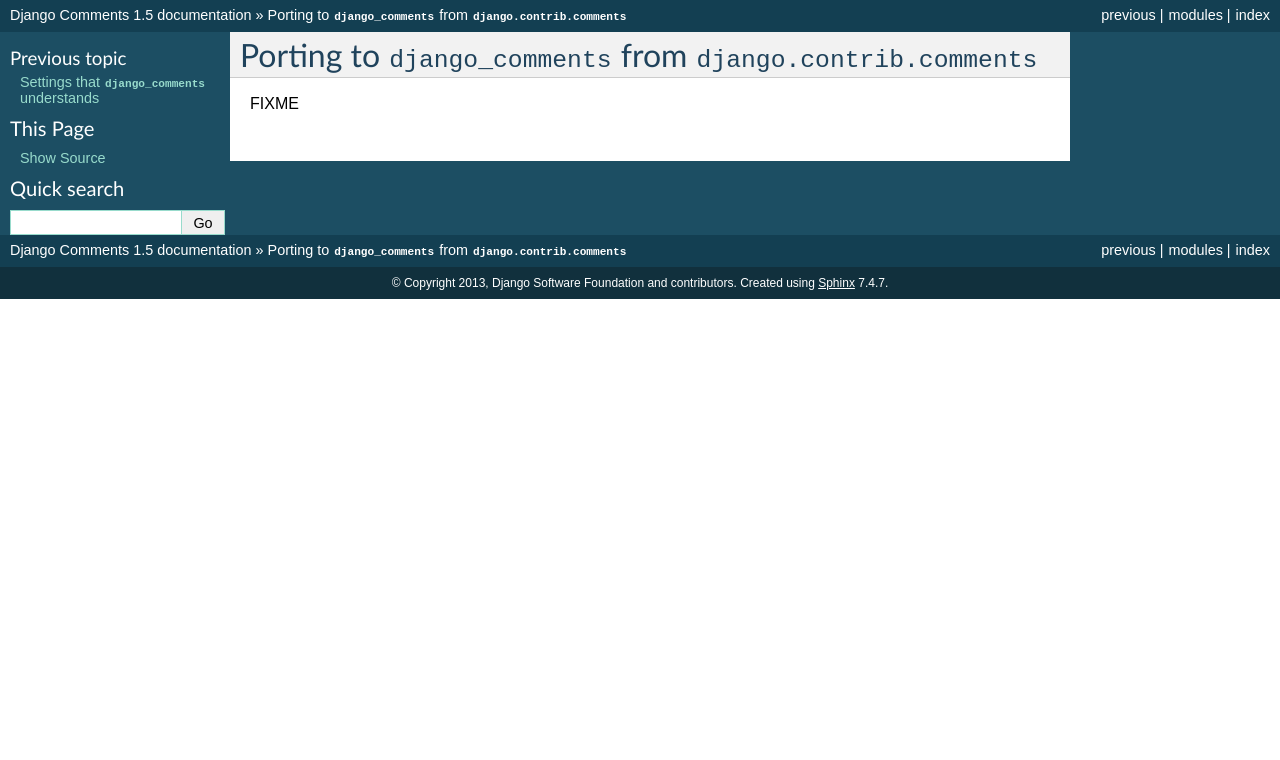
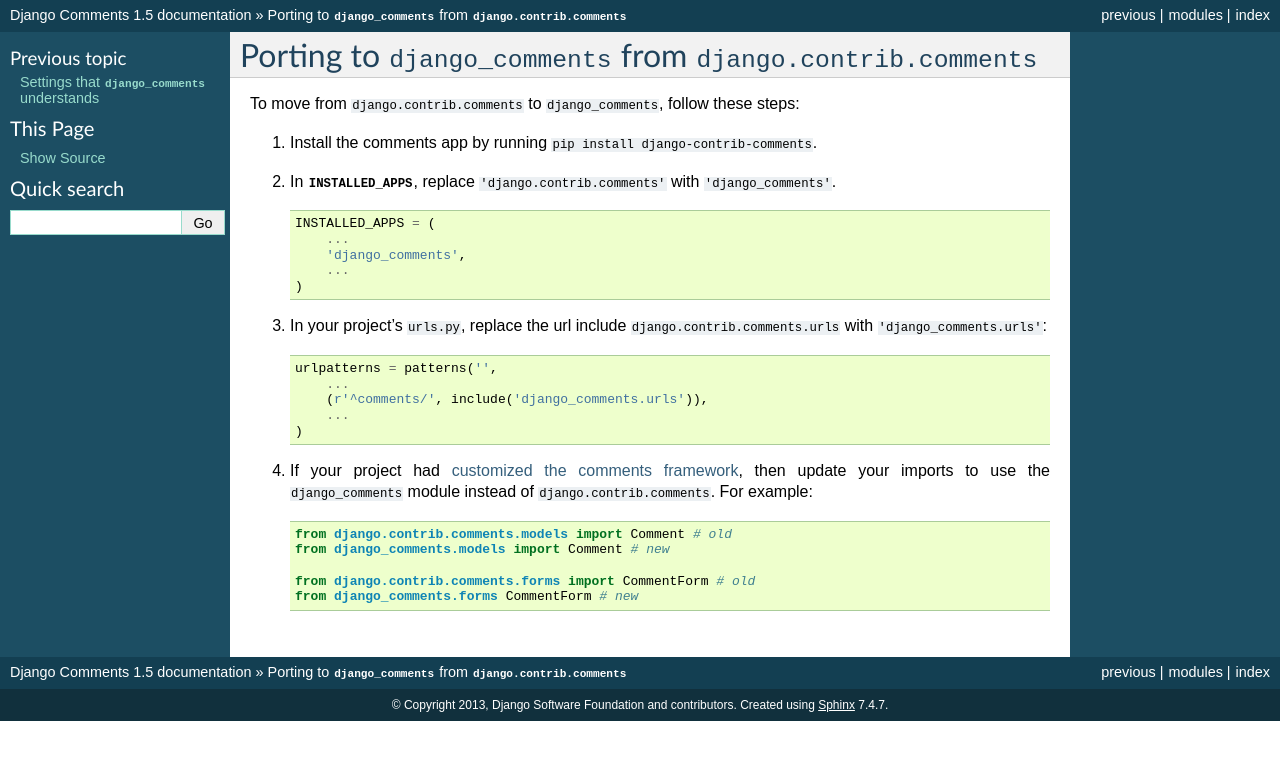
Before and after one commit to django/django-contrib-comments, a Sphinx documentation site: the page built from docs/porting.txt, in a window 1280 px wide. Shown: the top 760 px of the page. Built offline with Sphinx 7.4.7, drawn with Linux system fonts in a browser that asks for light colours; pages that are not in the unit, such as notebooks, are missing from menus.

Commit message:
Added basic instructions to porting docs

```diff
--- a/docs/porting.txt
+++ b/docs/porting.txt
@@ -2,4 +2,41 @@
 Porting to ``django_comments`` from ``django.contrib.comments``
 ===============================================================
 
-FIXME
+To move from ``django.contrib.comments`` to ``django_comments``,
+follow these steps:
+
+#. Install the comments app by running ``pip install django-contrib-comments``.
+
+#. In :setting:`INSTALLED_APPS`, replace ``'django.contrib.comments'``
+   with ``'django_comments'``.
+
+   .. code-block:: python
+
+        INSTALLED_APPS = (
+            ...
+            'django_comments',
+            ...
+        )
+
+#. In your project's ``urls.py``, replace the url include
+   ``django.contrib.comments.urls`` with ``'django_comments.urls'``:
+
+   .. code-block:: python
+
+        urlpatterns = patterns('',
+            ...
+            (r'^comments/', include('django_comments.urls')),
+            ...
+        )
+
+#. If your project had :doc:`customized the comments framework
+   </custom>`, then update your imports to use the ``django_comments``
+   module instead of ``django.contrib.comments``. For example:
+
+   .. code-block:: python
+
+        from django.contrib.comments.models import Comment # old
+	from django_comments.models import Comment # new
+
+	from django.contrib.comments.forms import CommentForm # old
+        from django_comments.forms CommentForm # new
```
